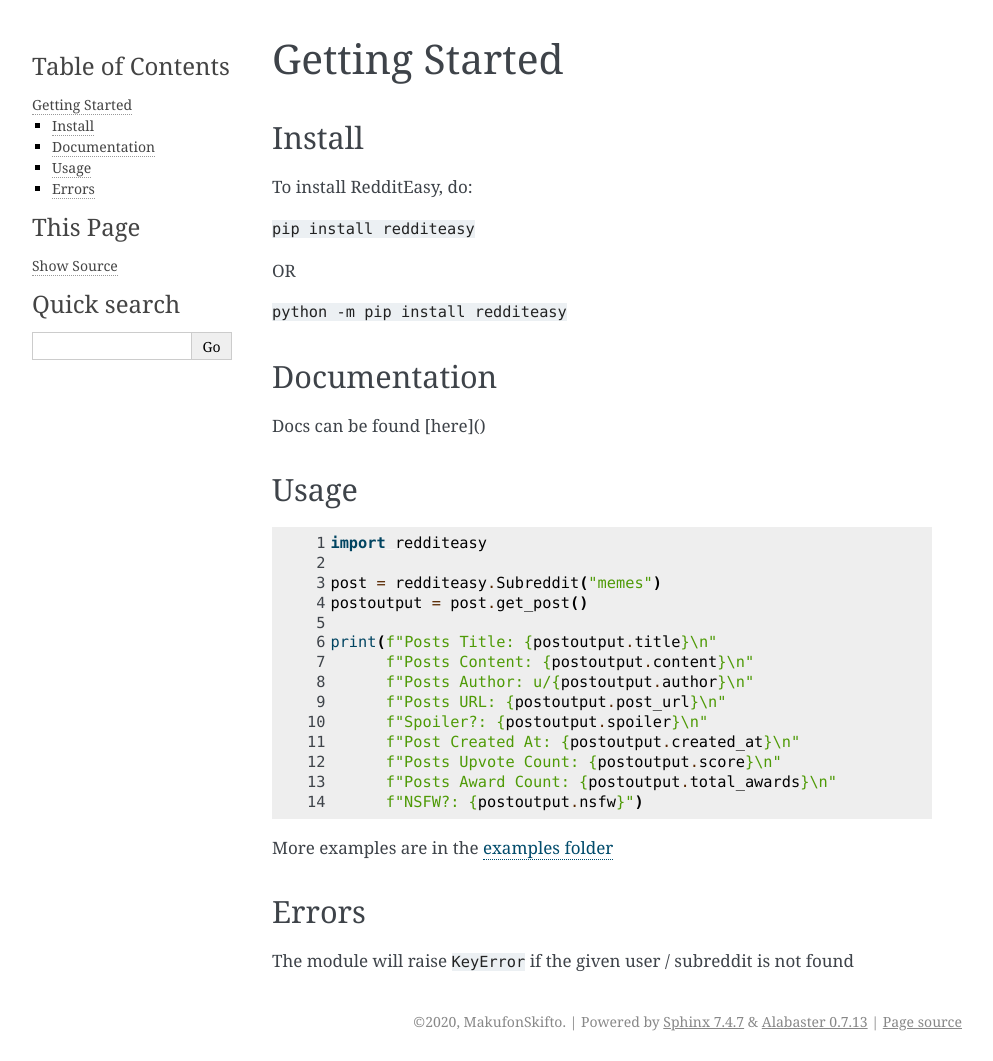
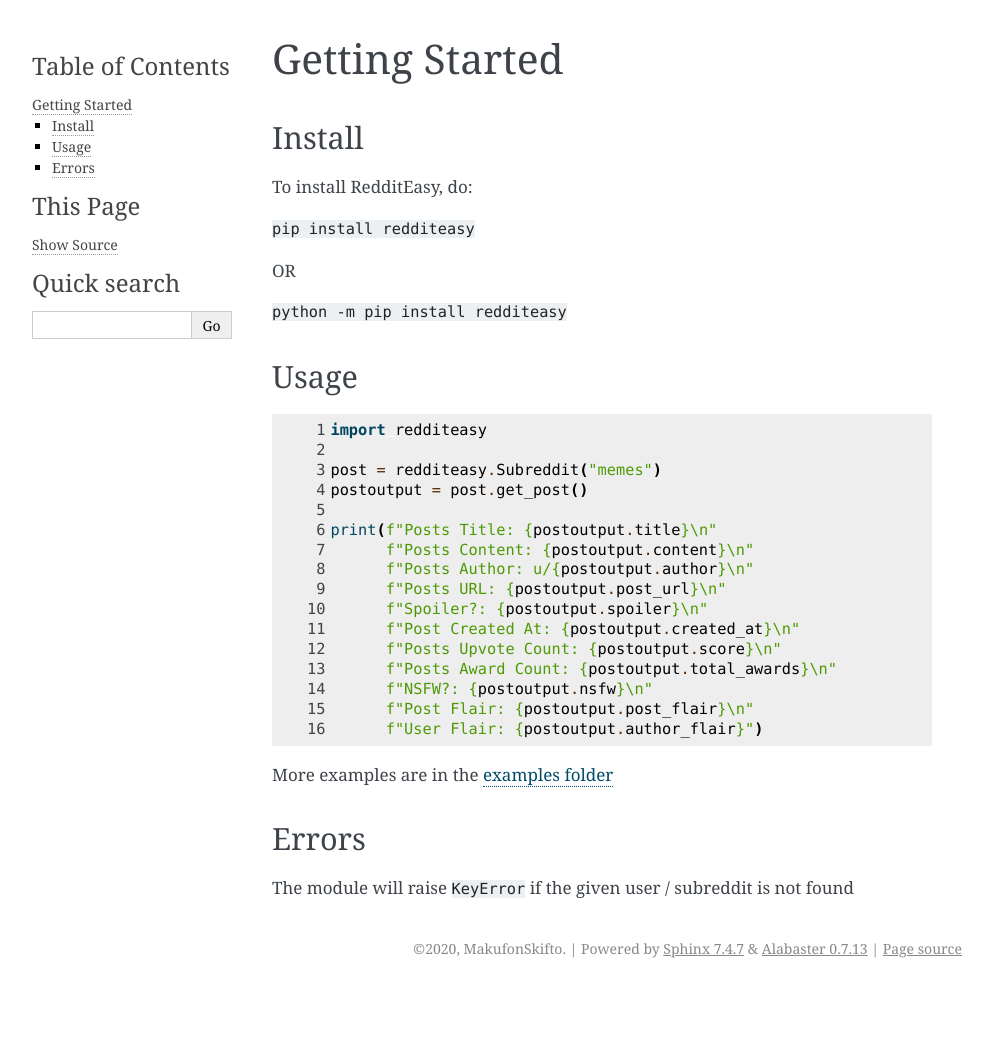
Before and after one commit to mrsrmn/RedditEasy, a Sphinx documentation site: the page built from docs/source/start.rst, in a window 1280 px wide. Shown: the whole page, without its empty margins (148-1141 px from the left). Built offline with Sphinx 7.4.7, drawn with Linux system fonts in a browser that asks for light colours; after the commit the page ends 988 px from its top, so only the background shows below that.

Commit message:
Updated the docs and fixed a bug

```diff
--- a/docs/source/start.rst
+++ b/docs/source/start.rst
@@ -10,10 +10,6 @@
 OR
 
 ``python -m pip install redditeasy``
-
-Documentation
--------------
-Docs can be found [here]()
 
 Usage
 -------------
@@ -34,7 +30,9 @@
         f"Post Created At: {postoutput.created_at}\n"
         f"Posts Upvote Count: {postoutput.score}\n"
         f"Posts Award Count: {postoutput.total_awards}\n"
-        f"NSFW?: {postoutput.nsfw}")
+        f"NSFW?: {postoutput.nsfw}\n"
+        f"Post Flair: {postoutput.post_flair}\n"
+        f"User Flair: {postoutput.author_flair}")
 
 
 More examples are in the `examples folder <https://github.com/MakufonSkifto/RedditEasy/tree/main/examples>`_
```
Also changed, not shown: 8 other files.
